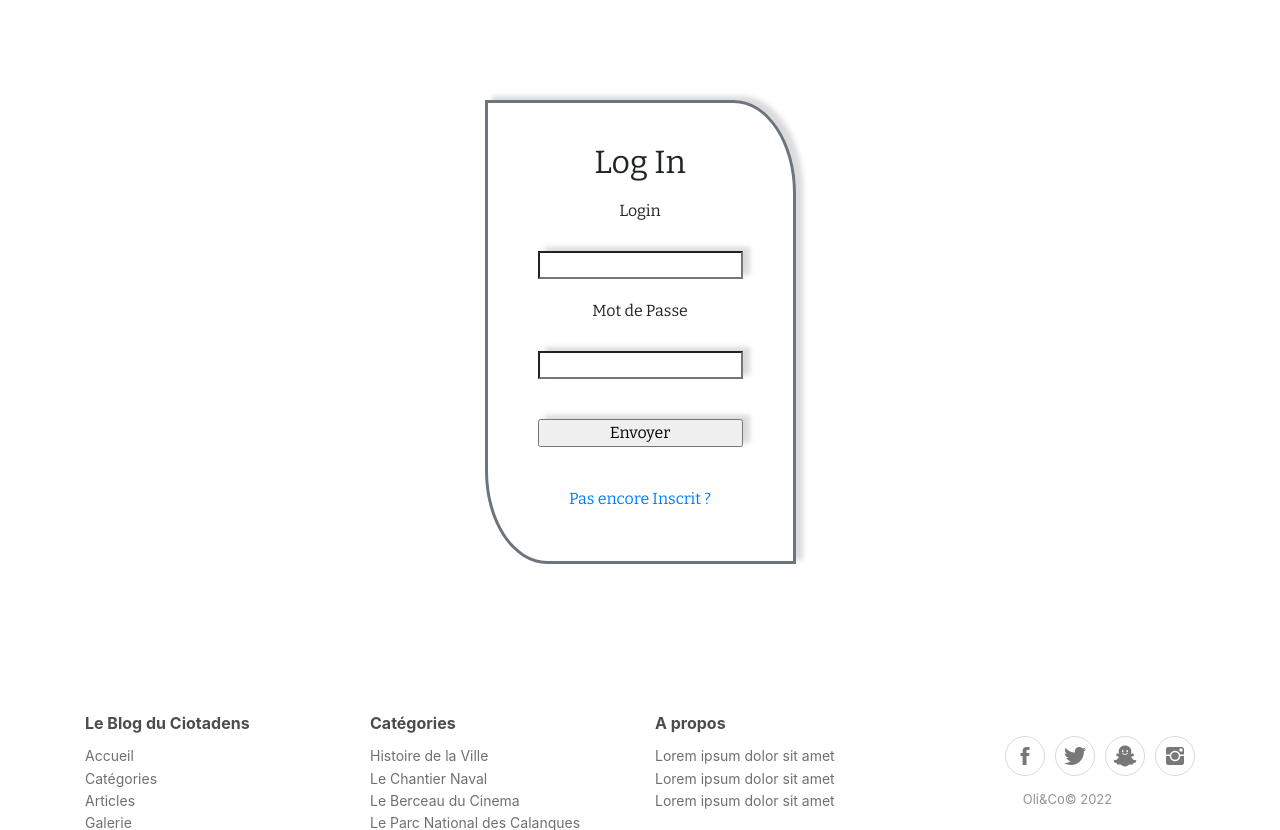
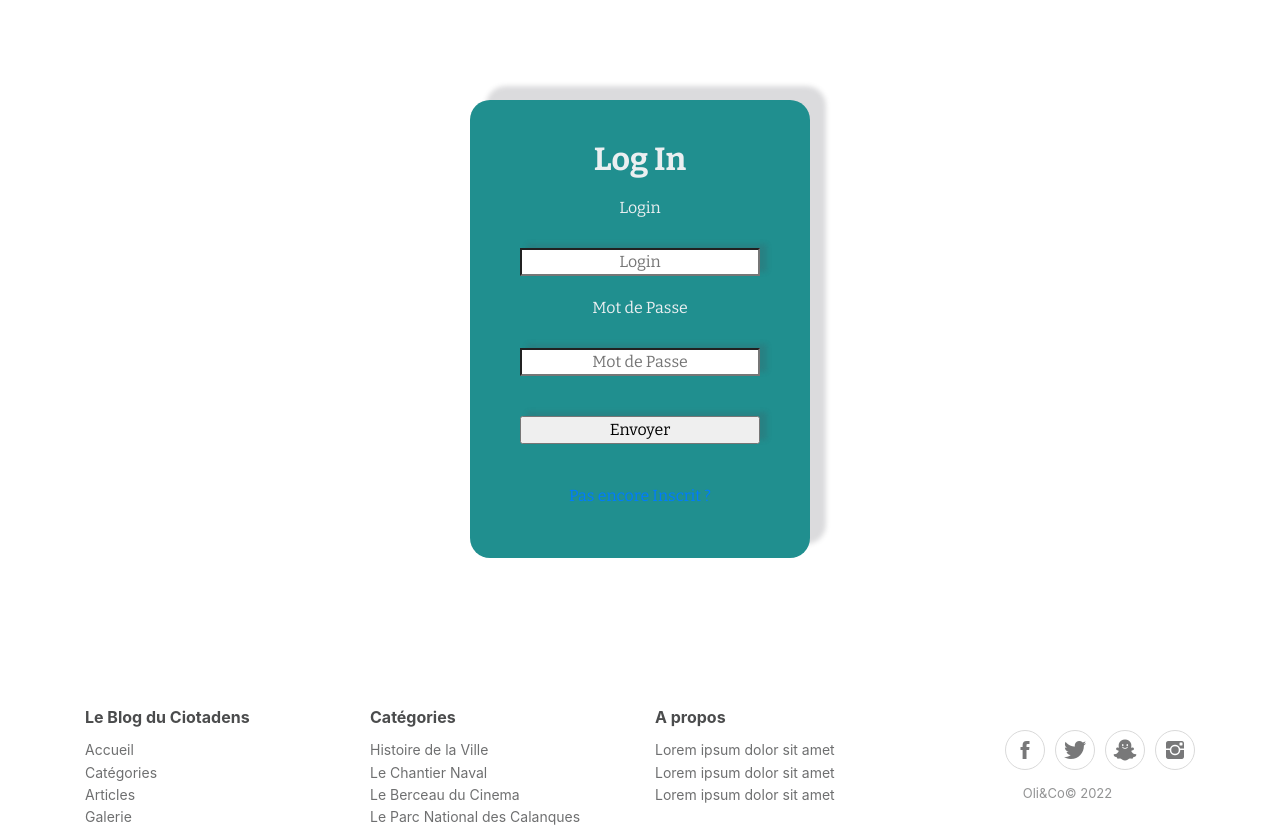
Before and after one commit to olivier-dagostino/Blog, a PHP site: page /connexion.php in a window 1280 px wide. Shown: the part 783-1613 px from the top of the page. Run offline with PHP 8.4, Linux system fonts and the light colour scheme; some libraries are stand-ins or nearby versions.

Commit message:
update connexion/inscription

```diff
--- a/assets/css/style.css
+++ b/assets/css/style.css
@@ -393,6 +393,7 @@ p{
   display: flex;
   justify-content: center;
   margin: 80px;
+  color: #ebeff1;
 }
 
 .form-connexion{
@@ -400,16 +401,18 @@ p{
   margin: 20px;
   height: fit-content;
   width: fit-content;
-  border: solid #6c757d;
-  border-radius: 0% 20% 0% 20%;
-  box-shadow: 7px -4px 5px 0px rgb(76 76 84 / 20%);
+  border-radius: 20px;
+  box-shadow: 16px -14px 5px 0px rgb(76 76 84 / 20%);
+  background-color: #208f8f;
 }
 
 
 #form-connexion{
   display: flex;
   flex-direction: column;
-  background-color: linear-gradient(#e66465, #9198e5);
+  justify-content: center;
+  align-items: center;
+
 }
 
 input{
@@ -437,21 +440,27 @@ input{
   margin: 20px;
   height: fit-content;
   width: fit-content;
-  border: solid #6c757d;
-  border-radius: 0% 20% 0% 20%;
-  box-shadow: 7px -4px 5px 0px rgb(76 76 84 / 20%);
-
+  border-radius: 20px;
+  box-shadow: 16px -14px 5px 0px rgb(76 76 84 / 20%);
+  background-color: #208f8f;
 }
 
 #form-inscription{
   display: flex;
   flex-direction: column;
+  justify-content: center;
+  align-items: center;
 }
 
 input{
   margin: 20px;
   box-shadow: 7px -4px 5px 0px rgb(76 76 84 / 20%);
+  width: 240px;
 }
+input::placeholder {
+	text-align: center;
+}
+
 .first > .form-inscription > #form-inscription > a{
   text-align: center;
 }
@@ -462,8 +471,14 @@ input{
 
 .first > .form-inscription > h2{
   text-align: center;
+  border:  solid #d4d7da;
+  margin-bottom: 50px;
 }
 
 .first > .form-inscription > form > label {
   text-align: center;
+  font-size: 20px;
 }
+.first > .form-connexion > #form-connexion > {
+
+}
--- a/connexion.php
+++ b/connexion.php
@@ -2,12 +2,12 @@
 <main>
     <div class="first">
         <div class="form-connexion">
-            <h2>Log In</h2>
+            <h2><strong>Log In</strong></h2>
             <form id="form-connexion" action="post">
-                <label name="login" type="text" placeholder="login"required >Login</label>
-                <input type="login">
-                <label type="password" placeholder="Mot de Passe" requried >Mot de Passe</label>
-                <input type="login">
+                <label for="login">Login</label>
+                <input type="login" name="login" type="text" placeholder="Login" required >
+                <label for="password">Mot de Passe</label>
+                <input type="password" placeholder="Mot de Passe" requried >
                 <input type="submit" value="Envoyer" name="submit">
                 <a id="pas-inscrit" href="inscription.php">Pas encore Inscrit ?</a>
             </form>
--- a/inscription.php
+++ b/inscription.php
@@ -2,7 +2,7 @@
 <main>
     <div class="first">
         <div class="form-inscription">
-            <h2>Formulaire d'Inscription</h2>
+            <h2><strong>Formulaire d'Inscription</strong></h2>
             <form id="form-inscription" action="post">
                 <label for="login">Login</label>
                 <input  type="text" name="login" id="login" placeholder="Login">
@@ -12,7 +12,7 @@
                 <input  name="nom" type="text" placeholder="Nom" />
                 <label for="password">Mot de Passe</label>
                 <input  type="password" name="password" id="password" placeholder="Password">
-                <label for="confpw">Confirmation Mot de Passe</label>
+                <label for="confpw">Confirmation du Mot de Passe</label>
                 <input type="password" name="confpw" id="confpw" placeholder="Confirmer votre Password">
                 <input  type="submit" value="S'inscrire" name="inscription" class="submit">
             </form>
```
Also changed, not shown: 1 other file.
